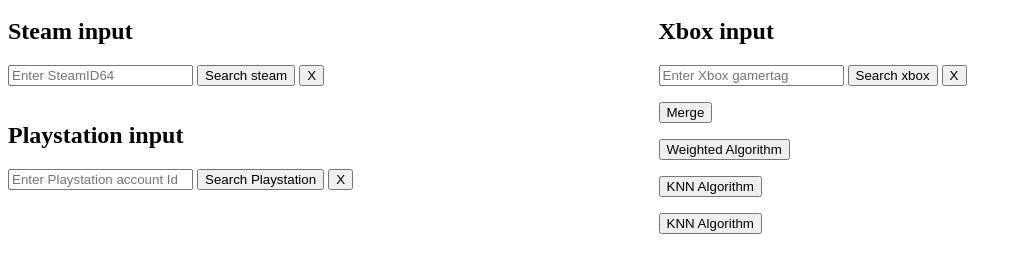
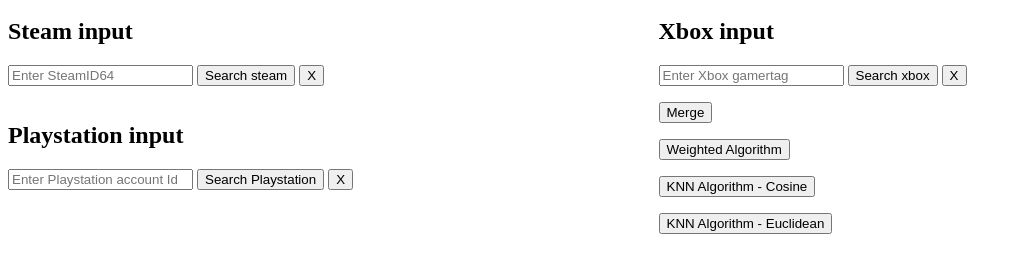
Before and after one commit to Teddeakin/Devised-project-Teddeakin, a website: page game-recommendation-app/public/Accounts.html in a window 1280 px wide. Shown: the part 100-372 px from the top of the page, without its empty margins (0-1022 px from the left). Drawn offline with Linux system fonts and the light colour scheme.

Commit message:
V3.4 Cosine KNN
Converted the first KNN algorithm into the new format and changed the Euclidean algorithm to be cosine instead

```diff
--- a/game-recommendation-app/public/Accounts.html
+++ b/game-recommendation-app/public/Accounts.html
@@ -57,9 +57,9 @@
             <p id="Merged-info"></p>
             <button id="SendPythonBTN">Weighted Algorithm</button>
             <p id="Python-responce"></p>
-            <button id="KNNAlgorithm">KNN Algorithm</button>
+            <button id="KNNAlgorithm">KNN Algorithm - Cosine</button>
             <p id="KNN-responce"></p>
-            <button id="KNNAlgorithm2">KNN Algorithm</button>
+            <button id="KNNAlgorithm2">KNN Algorithm - Euclidean</button>
             <p id="KNN-responce2"></p>
         </section>
     </main>
```
Also changed, not shown: 1 other file.
